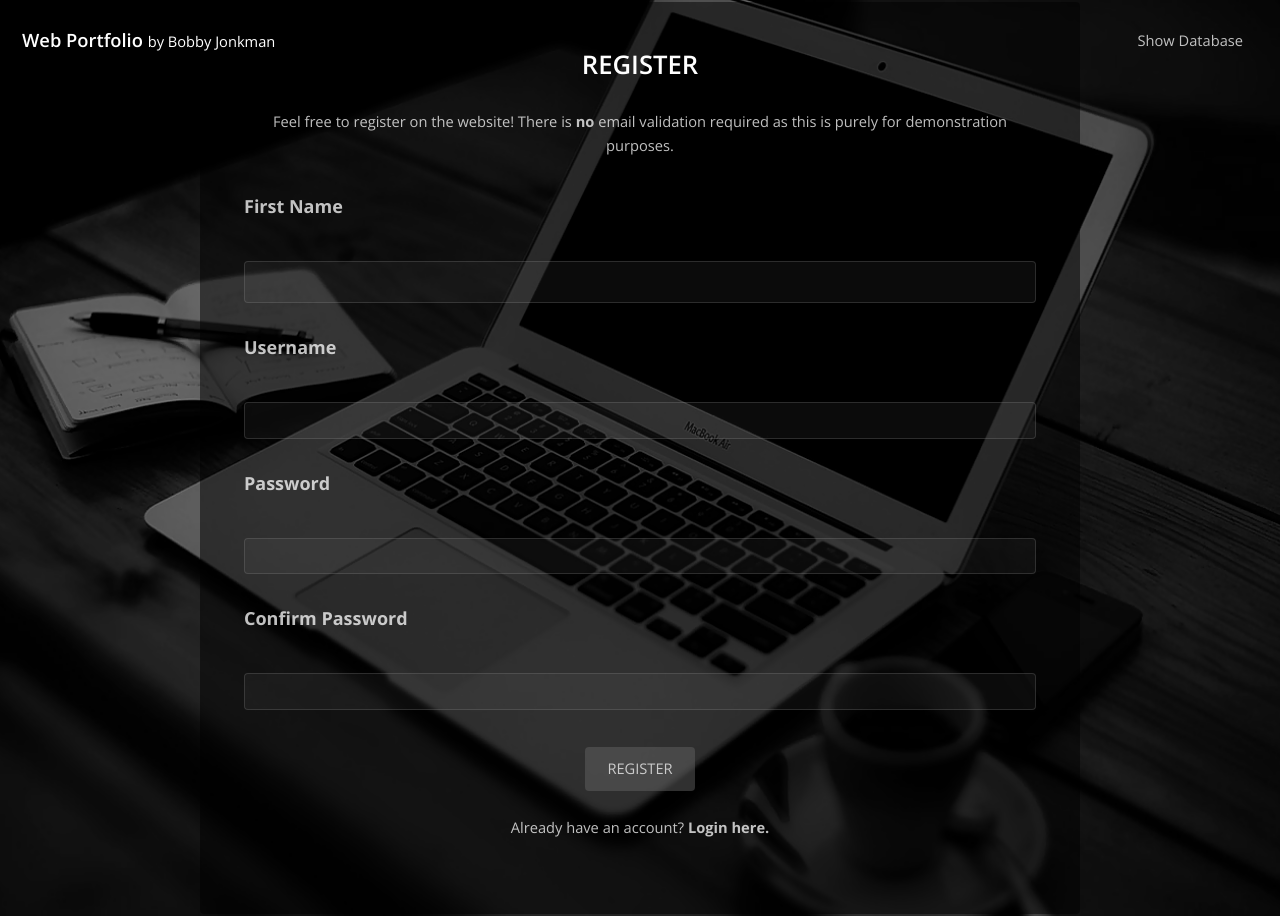
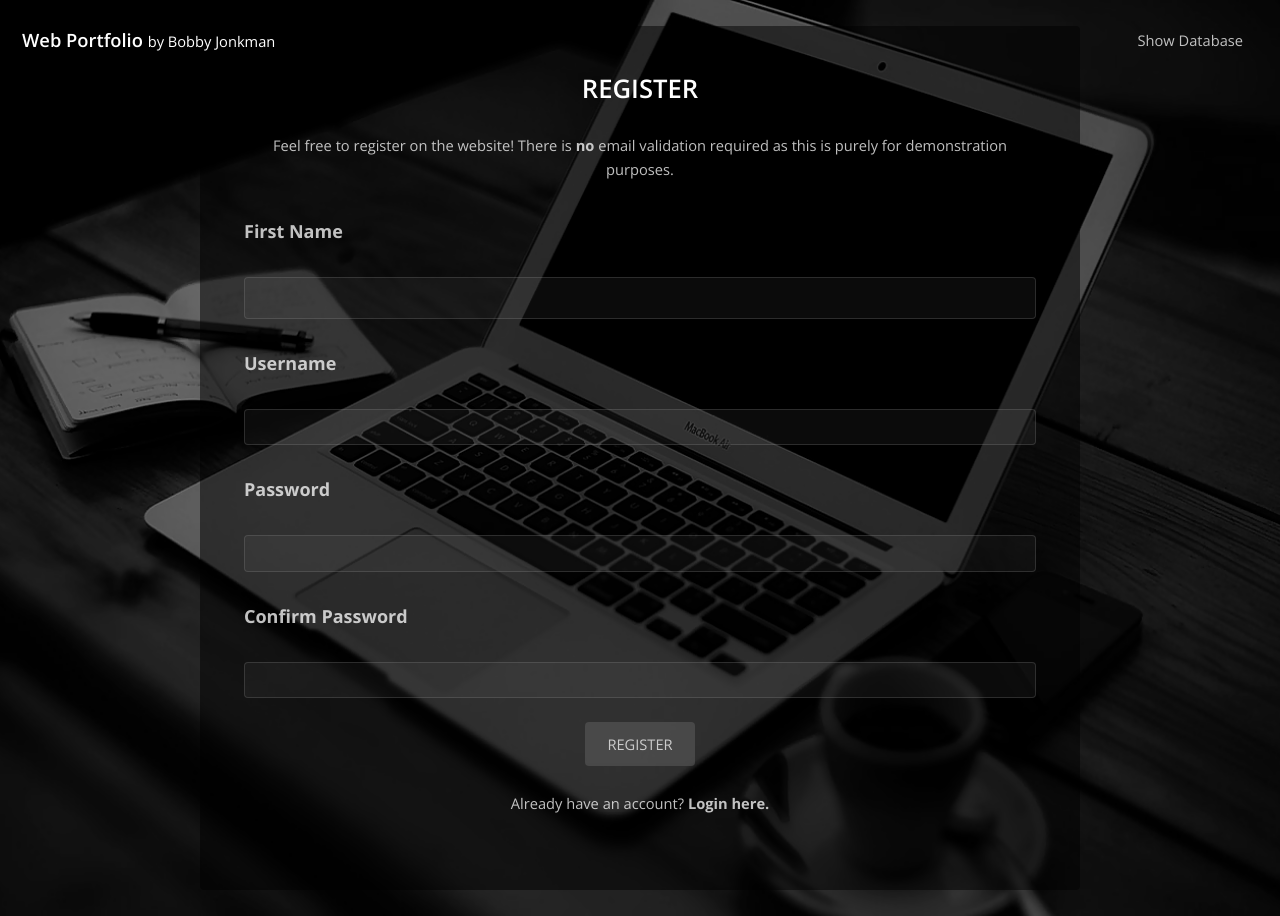
Before and after one commit to b0bbydev/web-portfolio, a PHP site: page /register_page.php in a window 1280 px wide. Run offline with PHP 8.4, Linux system fonts and the light colour scheme; a stand-in replaces the project's code that opens the database connection.

Commit message:
styling changes

```diff
--- a/assets/css/styles.css
+++ b/assets/css/styles.css
@@ -755,7 +755,6 @@
 
 #about h5 {
     text-align: left;
-    padding-bottom: 9px;
     color: rgba(255, 255, 255, 0.75);
     font-size: large;
 }
@@ -826,7 +825,7 @@
 
 .error {
     color: white;
-    padding-top: 1em;
+    font-size: medium;
 }
 
 #first_name, #username, #password {
--- a/includes/register.php
+++ b/includes/register.php
@@ -43,7 +43,7 @@
                 // make sure there isn't duplicate usernames.
                 if(mysqli_stmt_num_rows($stmt) == 1)
                 {
-                    $username_err = "This username is already taken.";
+                    $username_err = "Error! This username is already taken.";
                 } else {
                     $username = trim($_POST["username"]);
                 }
@@ -101,7 +101,7 @@
             if(mysqli_stmt_execute($stmt))
             {
                 // Redirect to login page
-                header("Location: ../index.php");
+                header("Location: ../login_page.php");
             } else {
                 echo "Something went wrong. Please try again later.";
             }// end if-else.
--- a/register_page.php
+++ b/register_page.php
@@ -52,23 +52,24 @@
                 <div>
                     <h5>First Name</h5>
                     <input id="first_name" value="<?php echo $first_name ?>" type="text" name="first_name" class="form-control" title="Please enter letters only without any spaces.">
+                    <span class="error"><?php echo (!empty($first_name_err)) ? $first_name_err : ''; ?></span>
                 </div>
 
                 <div>
                     <h5>Username</h5>
-                    <label for="username"><input id="username" value="<?php echo $username ?>" type="text" name="username" class="form-control"></label>
+                    <input id="username" value="<?php echo $username ?>" type="text" name="username" class="form-control">
                     <span class="error"><?php echo (!empty($username_err)) ? $username_err : ''; ?></span>
                 </div>
 
                 <div>
                     <h5>Password</h5>
-                    <label for="password"><input id="password" type="text" name="password" class="form-control"></label>
+                    <input id="password" type="text" name="password" class="form-control">
                     <span class="error"><?php echo (!empty($password_err)) ? $password_err : ''; ?></span>
                 </div>
 
                  <div>
                     <h5>Confirm Password</h5>
-                     <label for="confirm_password"><input id="password" type="text" name="confirm_password" class="form-control"></label>
+                     <input id="password" type="text" name="confirm_password" class="form-control">
                      <span class="error"><?php echo (!empty($confirm_password_err)) ? $confirm_password_err : ''; ?></span>
                  </div>
                 <br>
```
Also changed, not shown: reset_pass_page.php (+13 -1 lines).
